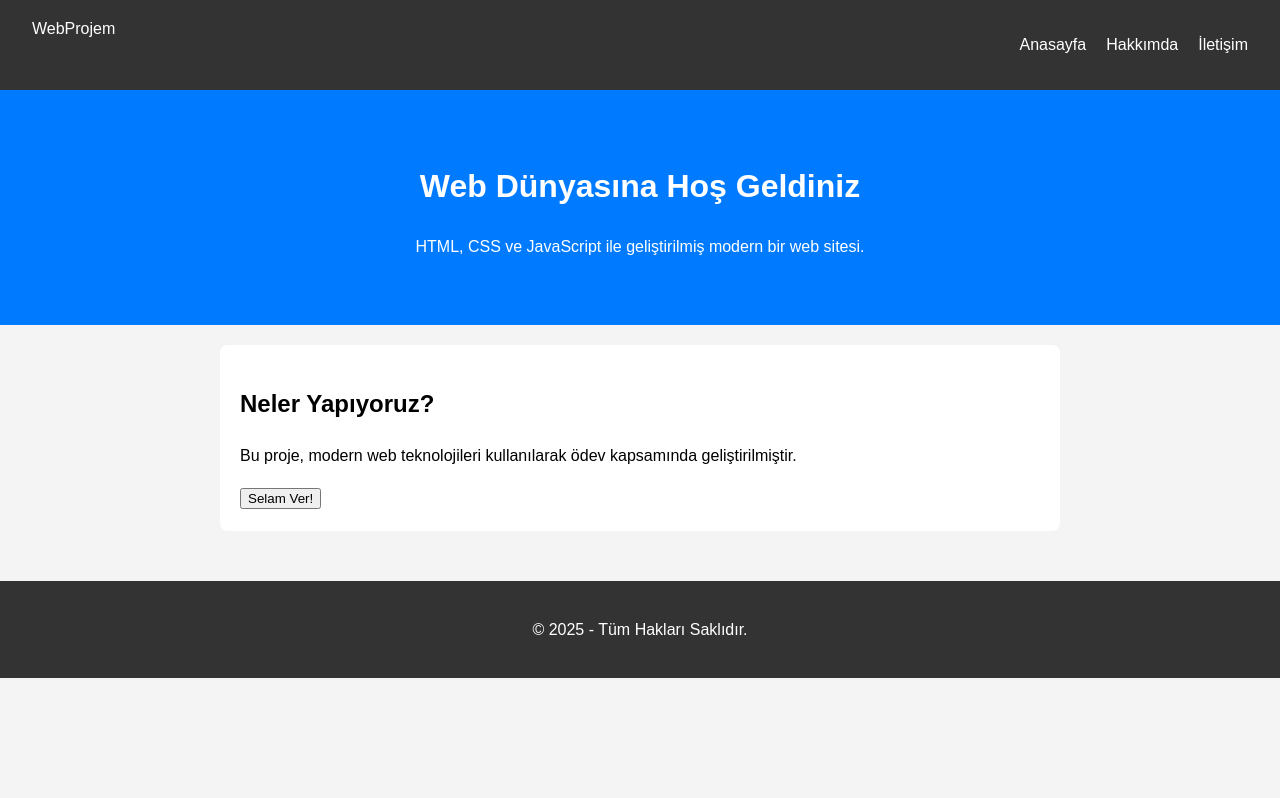
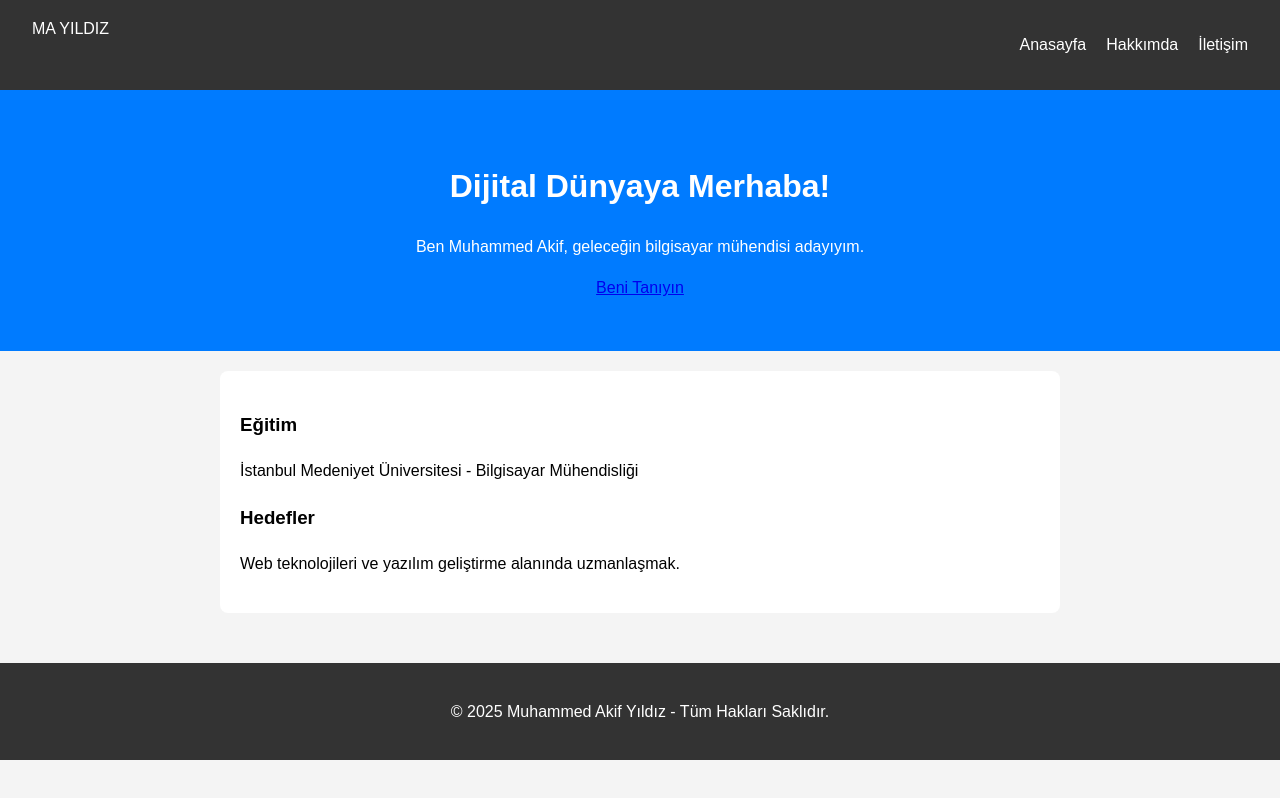
Before and after one commit to muhammedakifyldz/Web-sayfas-devim, a plain HTML site: page index.html in a window 1280 px wide. Drawn offline with Linux system fonts and the light colour scheme.

Commit message:
Update index.html

```diff
--- a/index.html
+++ b/index.html
@@ -3,12 +3,12 @@
 <head>
     <meta charset="UTF-8">
     <meta name="viewport" content="width=device-width, initial-scale=1.0">
-    <title>Benim Web Sitem | Anasayfa</title>
+    <title>Muhammed Akif | Anasayfa</title>
     <link rel="stylesheet" href="style.css">
 </head>
 <body>
     <nav>
-        <div class="logo">WebProjem</div>
+        <div class="logo">MA YILDIZ</div>
         <ul>
             <li><a href="index.html">Anasayfa</a></li>
             <li><a href="hakkimda.html">Hakkımda</a></li>
@@ -17,20 +17,25 @@
     </nav>
 
     <header>
-        <h1>Web Dünyasına Hoş Geldiniz</h1>
-        <p>HTML, CSS ve JavaScript ile geliştirilmiş modern bir web sitesi.</p>
+        <h1>Dijital Dünyaya Merhaba!</h1>
+        <p>Ben Muhammed Akif, geleceğin bilgisayar mühendisi adayıyım.</p>
+        <a href="hakkimda.html" class="btn">Beni Tanıyın</a>
     </header>
 
-    <section id="main-content">
-        <h2>Neler Yapıyoruz?</h2>
-        <p>Bu proje, modern web teknolojileri kullanılarak ödev kapsamında geliştirilmiştir.</p>
-        <button id="btn-alert">Selam Ver!</button>
+    <section id="features">
+        <div class="card">
+            <h3>Eğitim</h3>
+            <p>İstanbul Medeniyet Üniversitesi - Bilgisayar Mühendisliği</p>
+        </div>
+        <div class="card">
+            <h3>Hedefler</h3>
+            <p>Web teknolojileri ve yazılım geliştirme alanında uzmanlaşmak.</p>
+        </div>
     </section>
 
     <footer>
-        <p>&copy; 2025 - Tüm Hakları Saklıdır.</p>
+        <p>&copy; 2025 Muhammed Akif Yıldız - Tüm Hakları Saklıdır.</p>
     </footer>
-
     <script src="script.js"></script>
 </body>
 </html>
```
